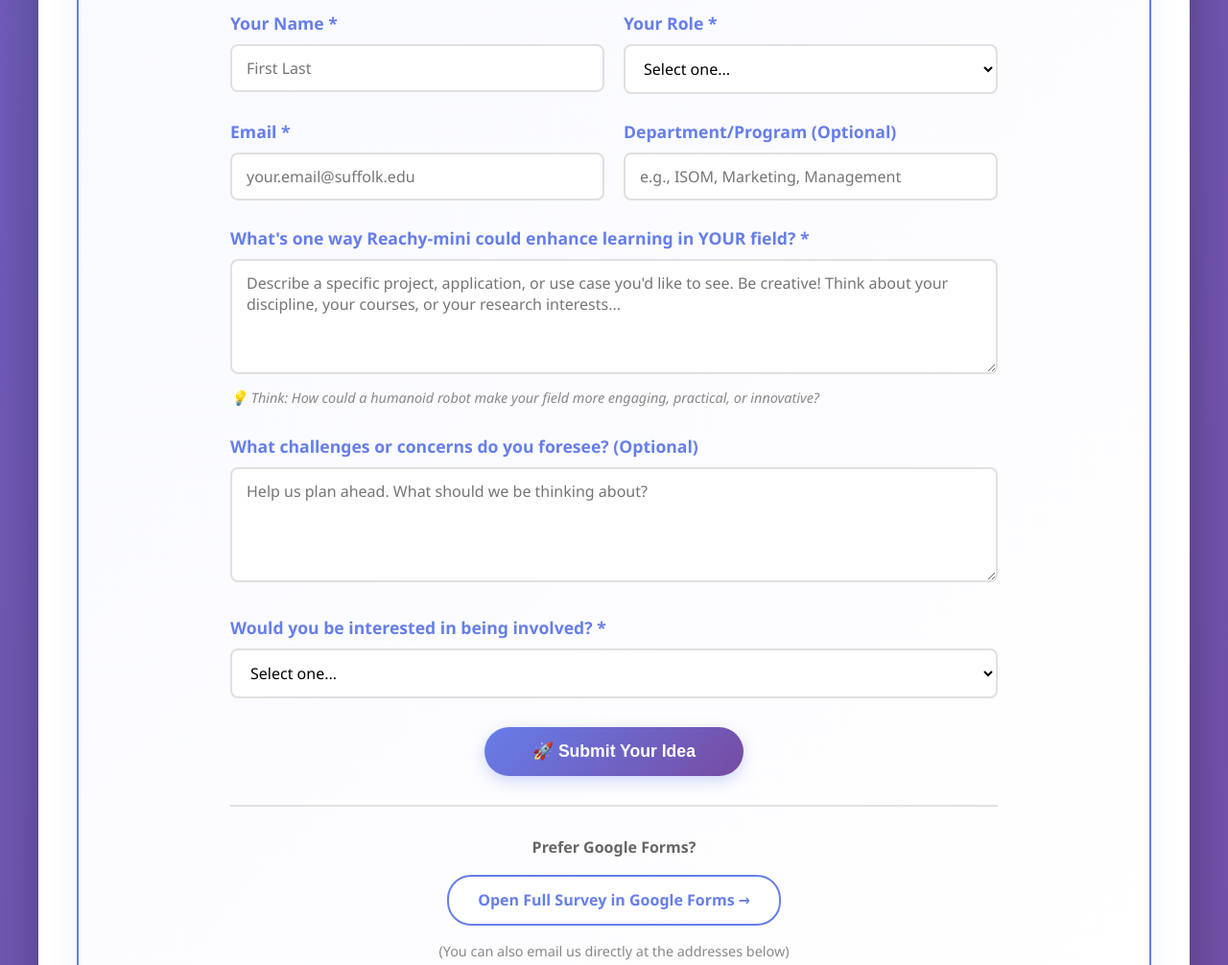
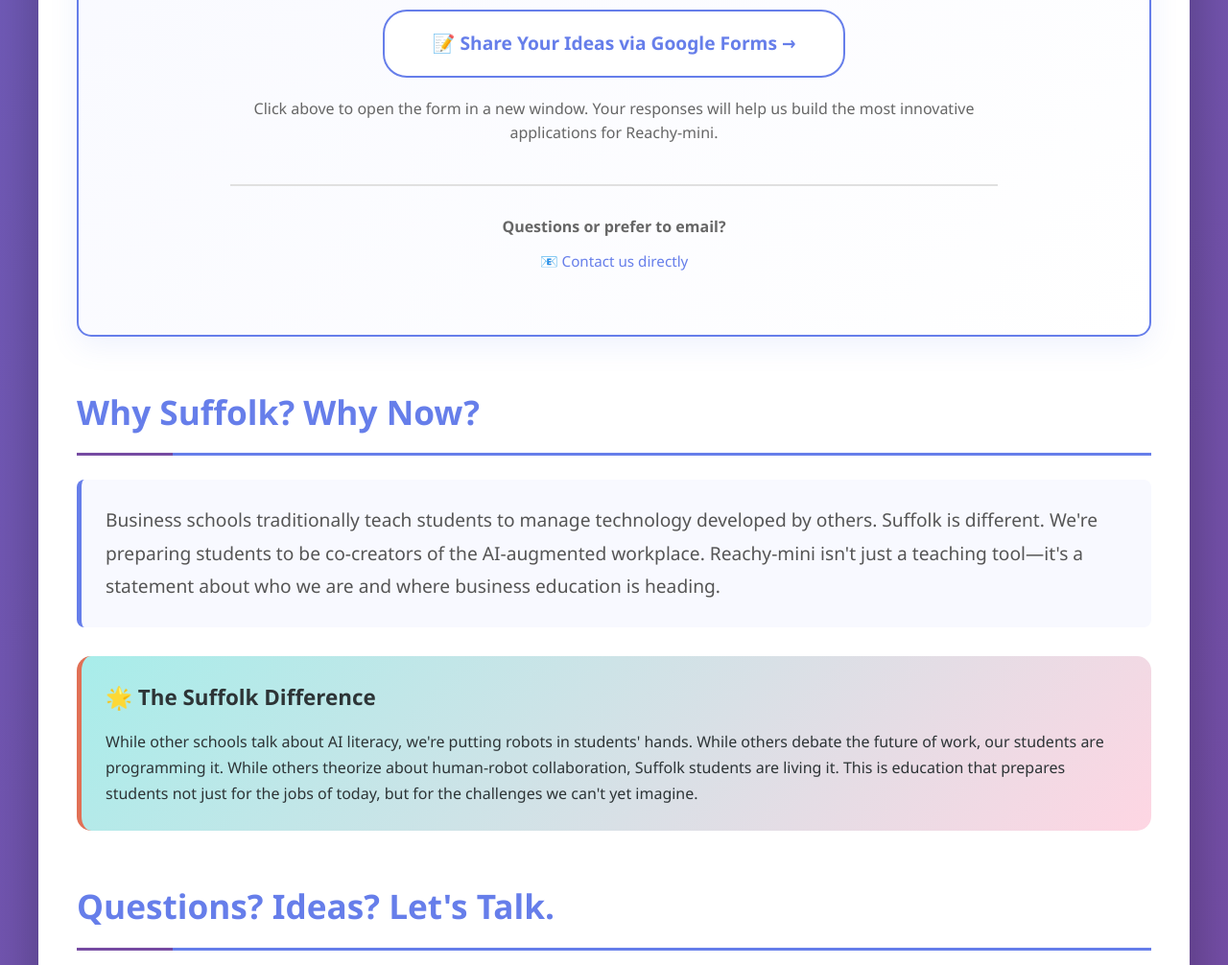
Before and after one commit to harslan/reachy-mini-sail, a plain HTML site: page index.html in a window 1280 px wide. Shown: the part 6400-7406 px from the top of the page at 96% size. Drawn offline with Linux system fonts and the light colour scheme.

Commit message:
Update form section to use Google Forms as primary option

```diff
--- a/index.html
+++ b/index.html
@@ -871,67 +871,36 @@
                     <p class="subtitle">Share your vision for Reachy-mini. Your ideas will shape how we use this technology at Suffolk. Every perspective matters—students, faculty, staff, and industry partners welcome.</p>
 
                     <div class="form-container">
-                        <form id="ideaForm" action="https://formspree.io/f/YOUR_FORM_ID" method="POST">
-                            <div class="form-row">
-                                <div class="form-group">
-                                    <label for="name">Your Name *</label>
-                                    <input type="text" id="name" name="name" required placeholder="First Last">
-                                </div>
-                                <div class="form-group">
-                                    <label for="role">Your Role *</label>
-                                    <select id="role" name="role" required>
-                                        <option value="">Select one...</option>
-                                        <option value="student">Student</option>
-                                        <option value="faculty">Faculty</option>
-                                        <option value="staff">Staff</option>
-                                        <option value="industry">Industry Partner</option>
-                                        <option value="alumni">Alumni</option>
-                                        <option value="other">Other</option>
-                                    </select>
-                                </div>
-                            </div>
+                        <!-- Google Forms - Primary Option -->
+                        <div style="text-align: center; margin: 40px 0;">
+                            <a href="#" class="google-form-link" id="googleFormLink" style="font-size: 1.2em; padding: 18px 50px;">
+                                📝 Share Your Ideas via Google Forms →
+                            </a>
+                            <p style="margin-top: 20px; color: #666; font-size: 1em;">
+                                Click above to open the form in a new window. Your responses will help us build the most innovative applications for Reachy-mini.
+                            </p>
+                        </div>
 
-                            <div class="form-row">
-                                <div class="form-group">
-                                    <label for="email">Email *</label>
-                                    <input type="email" id="email" name="email" required placeholder="your.email@suffolk.edu">
-                                </div>
-                                <div class="form-group">
-                                    <label for="department">Department/Program (Optional)</label>
-                                    <input type="text" id="department" name="department" placeholder="e.g., ISOM, Marketing, Management">
-                                </div>
-                            </div>
+                        <!-- Optional: Embed Google Form directly (uncomment and add your embed code) -->
+                        <!--
+                        <div style="margin-top: 30px;">
+                            <iframe src="YOUR_GOOGLE_FORM_EMBED_URL"
+                                    width="100%"
+                                    height="1200"
+                                    frameborder="0"
+                                    marginheight="0"
+                                    marginwidth="0"
+                                    style="border-radius: 10px; box-shadow: 0 5px 15px rgba(0,0,0,0.1);">
+                                Loading…
+                            </iframe>
+                        </div>
+                        -->
 
-                            <div class="form-group">
-                                <label for="idea">What's one way Reachy-mini could enhance learning in YOUR field? *</label>
-                                <textarea id="idea" name="idea" required placeholder="Describe a specific project, application, or use case you'd like to see. Be creative! Think about your discipline, your courses, or your research interests..."></textarea>
-                                <div class="hint">💡 Think: How could a humanoid robot make your field more engaging, practical, or innovative?</div>
-                            </div>
-
-                            <div class="form-group">
-                                <label for="challenges">What challenges or concerns do you foresee? (Optional)</label>
-                                <textarea id="challenges" name="challenges" placeholder="Help us plan ahead. What should we be thinking about?"></textarea>
-                            </div>
-
-                            <div class="form-group">
-                                <label for="involvement">Would you be interested in being involved? *</label>
-                                <select id="involvement" name="involvement" required>
-                                    <option value="">Select one...</option>
-                                    <option value="yes">Yes, definitely! I want to be part of this.</option>
-                                    <option value="maybe">Maybe—I'd like to learn more first.</option>
-                                    <option value="curious">Just curious—keep me updated.</option>
-                                </select>
-                            </div>
-
-                            <div class="form-submit">
-                                <button type="submit">🚀 Submit Your Idea</button>
-                            </div>
-                        </form>
-
-                        <div class="form-alternative">
-                            <p><strong>Prefer Google Forms?</strong></p>
-                            <a href="#" class="google-form-link" id="googleFormLink">Open Full Survey in Google Forms →</a>
-                            <p style="margin-top: 15px; font-size: 0.9em; color: #888;">(You can also email us directly at the addresses below)</p>
+                        <div class="form-alternative" style="margin-top: 40px;">
+                            <p style="margin-bottom: 10px;"><strong>Questions or prefer to email?</strong></p>
+                            <p style="font-size: 0.95em; color: #666;">
+                                📧 <a href="mailto:harslan@suffolk.edu,Dmitri.Tcherevik@suffolk.edu,Aykut.Firat@suffolk.edu" style="color: #667eea; text-decoration: none;">Contact us directly</a>
+                            </p>
                         </div>
                     </div>
                 </div>
@@ -988,11 +957,13 @@
 
         // Google Forms link - Update this URL when you create your Google Form
         document.getElementById('googleFormLink').addEventListener('click', function(e) {
-            // Replace with your actual Google Form URL
+            // TODO: Replace with your actual Google Form URL
+            // Get this URL after creating your form at forms.google.com
             const googleFormUrl = 'https://forms.gle/YOUR_FORM_ID_HERE';
+
             if (googleFormUrl.includes('YOUR_FORM_ID')) {
                 e.preventDefault();
-                alert('Google Form link will be added soon! For now, please use the form above or email us directly.');
+                alert('Google Form is being set up! For now, please email us at harslan@suffolk.edu, Dmitri.Tcherevik@suffolk.edu, or Aykut.Firat@suffolk.edu');
             } else {
                 window.open(googleFormUrl, '_blank');
             }
```
Also changed, not shown: 1 other file.
